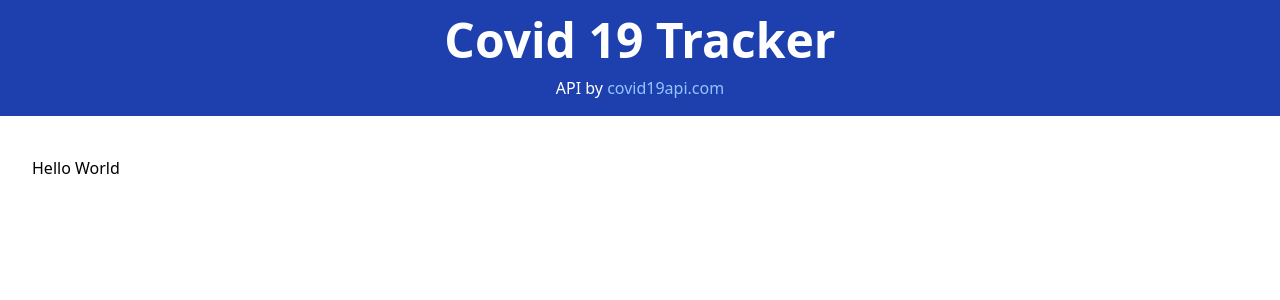
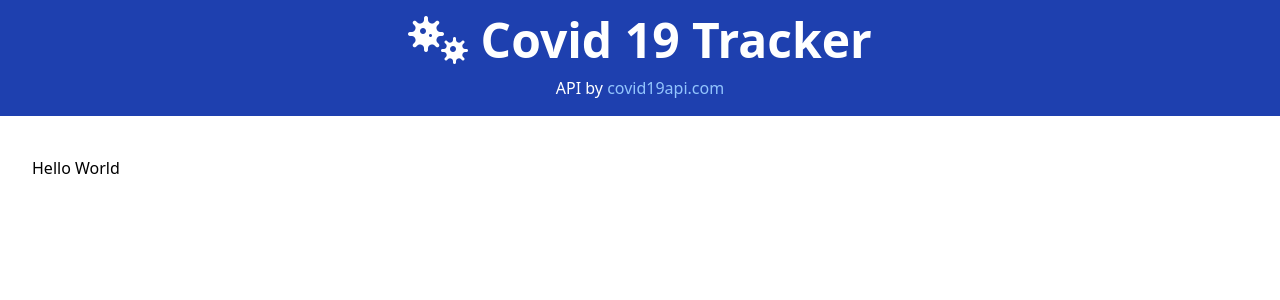
Before and after one commit to MufasaOnAcid/vue-covid19-tracker, a Vue app: page / in a window 1280 px wide. Shown: the top 300 px of the page. Built offline with nearby package versions, Linux system fonts and the light colour scheme.

Commit message:
Add virus Icon

```diff
--- a/src/components/Header.vue
+++ b/src/components/Header.vue
@@ -1,6 +1,6 @@
 <template>
   <header class="text-center bg-blue-800 text-white p-4 mb-10">
-    <div class="text-3xl md:text-5xl font-bold mb-3">Covid 19 Tracker</div>
+    <div class="text-3xl md:text-5xl font-bold mb-3"><i class="fa fa-viruses"></i> Covid 19 Tracker</div>
     <p>API by <a class="text-blue-300" target="_blank" href="https://covid19api.com">covid19api.com</a></p>
   </header>
 </template>
```
